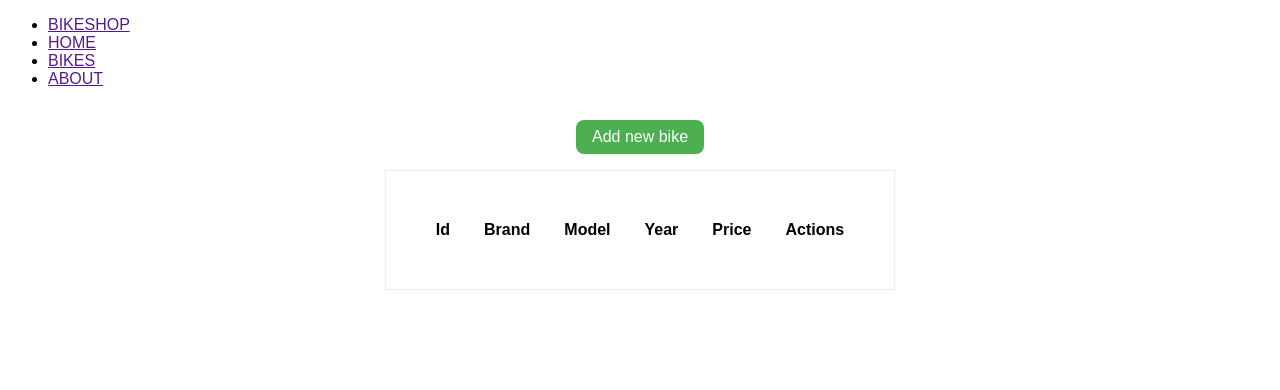
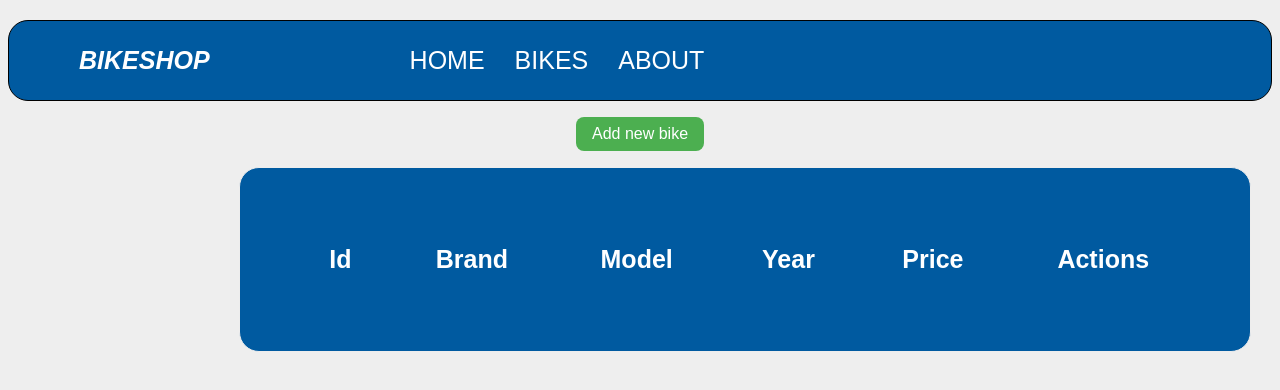
Before and after one commit to Bair471/main, a website: page frontend/bike-list.html in a window 1280 px wide. Drawn offline with Linux system fonts and the light colour scheme; no server answers.

Commit message:
Commite 61

```diff
--- a/frontend/bike-list.css
+++ b/frontend/bike-list.css
@@ -62,3 +62,99 @@
 .btn-danger {
     background-color: #f44336;
 }
+
+
+
+
+
+a {
+    text-decoration: none;
+    color: white;
+
+}
+
+a:hover {
+    color:rgb(48, 48, 213);
+}
+
+
+body {
+    background-color: #eee;
+    color: white;
+}
+
+
+
+#menu {
+    font-size:25px;
+    font-family:sans-serif;
+    font-style:normal;
+    border: 1px black solid;
+    padding: 0px 0px 0px 50px;
+    border-radius: 20px;
+    background-color: #005aa0;
+    margin-top: 20px;
+
+
+}
+
+#menu ul {
+    list-style: none;
+    display: inline-flex;
+    margin-left: 200px;
+
+}
+
+.BIKESHOP {
+    margin-right: 200px;
+    margin-left: -220px;
+    font-weight: bold;
+    font-style: italic;
+}
+
+.conatiner {
+    width:80%;
+    margin:auto;
+    list-style:none;
+}
+
+li {
+    margin-right: 30px;
+}
+
+
+table {
+    font-family: Arial, sans-serif;
+    font-size: 25px;
+    width: 80%;
+    background: #005aa0;
+    border: 16px #005aa0 solid;
+    border-radius: 20px;
+    border-collapse: separate;
+    margin-left: 210px;
+  }
+
+th, td {
+    text-align: left;
+    padding: 10px;
+    background: #0291fe;
+
+
+
+  }
+
+th {
+    background-color: #f2f2f2;
+    background: #005aa0;
+  }
+
+input[type="text"] {
+    padding: 5px;
+    margin: 70px 0px 20px 210px;
+    border-radius: 20px;
+    border: 5px;
+    background: #0291fe;
+    background-color: white;
+    font-size: 25px;
+
+  }
```
